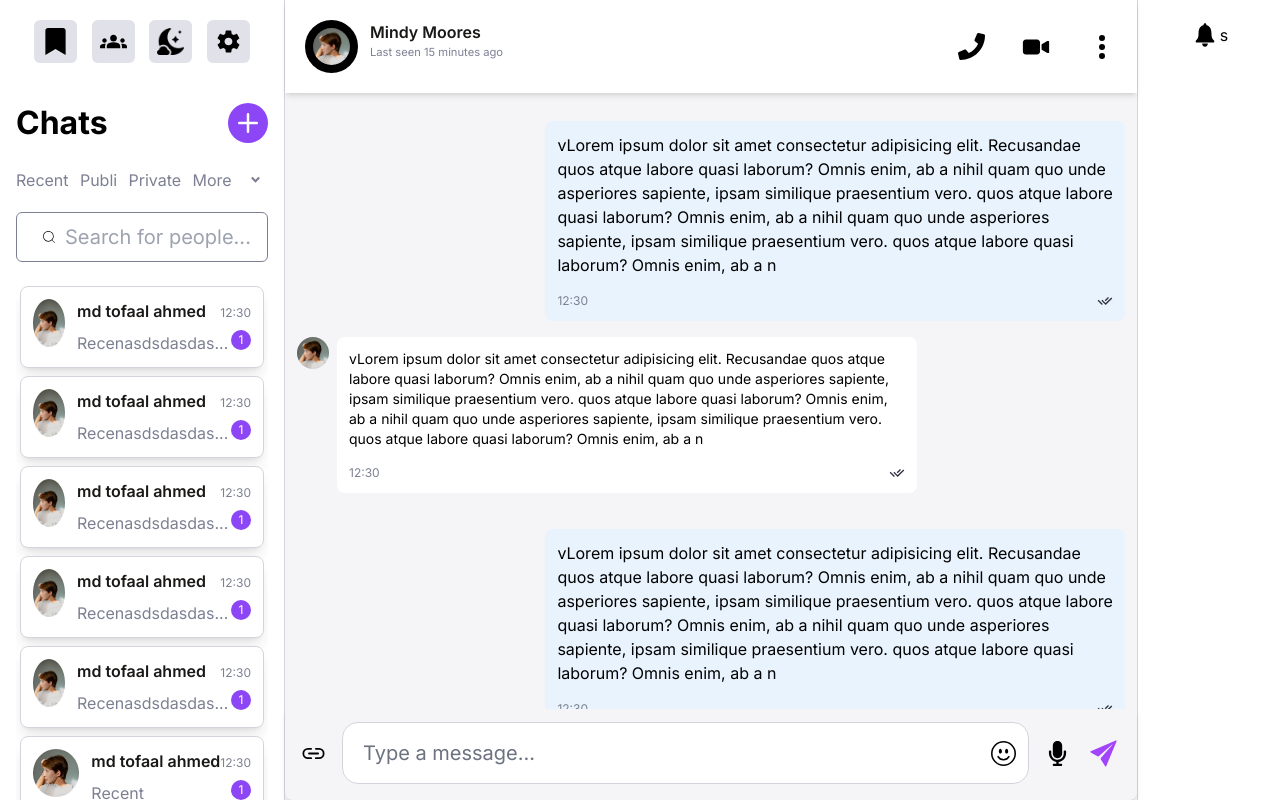
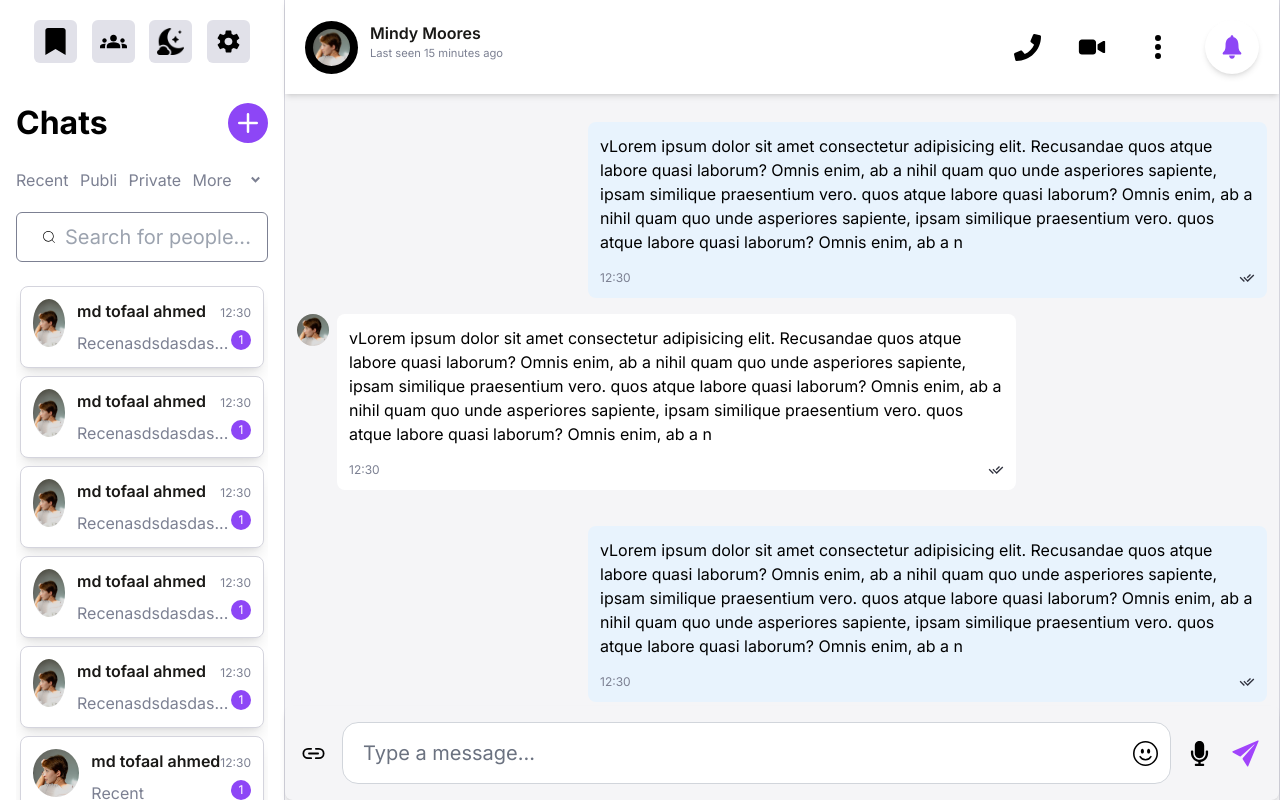
Before and after one commit to Tofaal9152/chatApplication, a React (Vite) app: page /messenger in a window 1280 px wide. Built offline with nearby package versions, Linux system fonts and the light colour scheme.

Commit message:
Making Messenger

```diff
--- a/package.json
+++ b/package.json
@@ -13,6 +13,7 @@
     "@reduxjs/toolkit": "^2.2.5",
     "emoji-picker-react": "^4.10.0",
     "react": "^18.2.0",
+    "react-avatar": "^5.0.3",
     "react-dom": "^18.2.0",
     "react-icons": "^5.2.1",
     "react-redux": "^9.1.2",
--- a/src/Components/Messenger/Messenger.jsx
+++ b/src/Components/Messenger/Messenger.jsx
@@ -1,14 +1,14 @@
 import React from "react";
 import Show_Message from "./Show_Message/Show_Message";
 import Chat_List from "./Chat_List/Chat_List";
-import Notification from "./Notification/Notification";
+// import Notification from "./Notification/Notification";
 
 const EXMessenger = () => {
   return (
     <div className="interfont flex">
       <Chat_List />
       <Show_Message />
-      <Notification/>
+      {/* <Notification/> */}
     </div>
   );
 };
--- a/src/Components/Messenger/Notification/Notification.jsx
+++ b/src/Components/Messenger/Notification/Notification.jsx
@@ -1,11 +1,54 @@
 import React from "react";
-import { IoIosNotifications } from "react-icons/io";
+import { RiArrowRightDoubleLine } from "react-icons/ri";
+import Avater from "../../../assets/Avater.jpeg";
+
+import { messageContaineer } from "../../../constants";
+import { useDispatch, useSelector } from "react-redux";
+import { setopen_notification } from "../../../Redux/counterSlice";
 const Notification = () => {
+  // Redux
+  const dispatch = useDispatch();
+  const open_notification = useSelector(
+    (state) => state.counter.open_notification
+  );
   return (
-    <div className="flexWidth3 ">
-      <div className="flex p-5  items-center justify-center">
-        <IoIosNotifications className="cursor-pointer" size={30} />
-        <div>s</div>
+    <div
+      style={{ scrollbarWidth: "thin" }}
+      className="p-8 h-screen rounded-lg max-w-md mx-auto overflow-y-scroll z-20"
+    >
+      {/* Header */}
+      <div className="flex items-center justify-between mb-4 space-x-3">
+        <h1 className="text-2xl font-bold text-[#191816]">Notifications</h1>
+        <div onClick={()=>dispatch(setopen_notification())} className="duration-500 p-3 cursor-pointer items-center justify-center bg-white rounded-full shadow-md">
+          <RiArrowRightDoubleLine
+            className="cursor-pointer text-[#191816] hover:text-gray-700  duration-300"
+            size={25}
+          />
+        </div>
+      </div>
+      <div className="">
+        {messageContaineer.map((item, index) => {
+          return (
+            <div className="flex items-start space-x-3 mb-4">
+              <img
+                className="w-[37px] h-[37px] rounded-full object-cover"
+                src={item.img}
+                alt="User Avatar"
+              />
+              <div className="flex flex-col space-y-1">
+                <h2 className="text-sm font-semibold text-[#191816]">
+                  Mindy Moores
+                </h2>
+                <p className="text-sm text-[#191816]">
+                  {item.avatat_Text.length > 10
+                    ? item.avatat_Text.substring(0, 15) + "..."
+                    : item.avatat_Text}
+                </p>
+                <p className="text-xs text-[#7C8092]">1 minute ago</p>
+              </div>
+            </div>
+          );
+        })}
       </div>
     </div>
   );
--- a/src/Components/Messenger/Show_Message/MeAndFriendConversation.jsx
+++ b/src/Components/Messenger/Show_Message/MeAndFriendConversation.jsx
@@ -32,9 +32,9 @@ const MeAndFriendConversation = () => {
                 alt="Friend"
               />
               <div className="bg-white p-3 rounded-lg max-w-[70%] space-y-4">
-                <p className="text-sm">{item.FriendText}</p>
+                <p className="text-md">{item.FriendText}</p>
                 <div className="flex items-center justify-between">
-                  <p className="text-xs text-[#7C8092]">{item.MyTime}</p>
+                  <p className="text-xs text-[#7C8092]">{item.FriendMyTime}</p>
                   {/* Replace "sent" text with image */}
                   <RiCheckDoubleFill className="text-[#30323E]" />
                 </div>
--- a/src/Components/Messenger/Show_Message/Show_Message.jsx
+++ b/src/Components/Messenger/Show_Message/Show_Message.jsx
@@ -7,20 +7,33 @@ import { IoLinkOutline } from "react-icons/io5";
 import { BsEmojiSmile } from "react-icons/bs";
 import { FaMicrophone } from "react-icons/fa";
 import { IoIosSend } from "react-icons/io";
+import { IoIosNotifications } from "react-icons/io";
+import { RiArrowRightDoubleLine } from "react-icons/ri";
 import Emoji from "emoji-picker-react";
 import MeAndFriendConversation from "./MeAndFriendConversation";
-
-
+import Notification from "../Notification/Notification";
+import { useDispatch, useSelector } from "react-redux";
+import { setopen_notification } from "../../../Redux/counterSlice";
 const MsxContainer = () => {
-  const [emojiOpen, setemojiOpen] = useState(false);
+  // states
+  const [open_emoji, setopen_emoji] = useState(false);
   const [text, settext] = useState("");
+  // Redux
+  const dispatch = useDispatch();
+  const open_notification = useSelector(
+    (state) => state.counter.open_notification
+  );
+  // Constanr Variable
   const handleClick = (prev) => {
     settext((e) => e + prev.emoji);
-    setemojiOpen(false);
+    setopen_emoji(false);
   };
   console.log(text);
   return (
     <div className="flexWidth2 bg-[#F5F5F7]  flex flex-col relative border-x-[1px] border-[#D4D4DD]">
+      <div className="flex ">
+        {/* 1 */}
+        <div className="">
           {/* Navigation */}
           <div className="flex items-center justify-between p-5 shadow-md bg-white">
             <div className="flex justify-start items-start space-x-3">
@@ -40,15 +53,26 @@ const MsxContainer = () => {
                 </p>
               </div>
             </div>
+            <div className="flex space-x-8">
               <div className="flex items-center justify-center space-x-9">
                 <FaPhone className="cursor-pointer" size={27} />
                 <IoIosVideocam className="cursor-pointer" size={30} />
                 <HiDotsVertical className="cursor-pointer" size={30} />
               </div>
+              <div
+                onClick={() => dispatch(setopen_notification())}
+                className="p-3 cursor-pointer items-center justify-center bg-white rounded-full shadow-md"
+              >
+                <IoIosNotifications
+                  className="cursor-pointer text-[#8D46F6] hover:text-yellow-500"
+                  size={30}
+                />
+              </div>
+            </div>
           </div>
 
           {/* Showing Message */}
-      <MeAndFriendConversation/>
+          <MeAndFriendConversation />
           {/* Messages Section */}
           <div className="flex w-full items-center absolute bottom-0 space-x-4 p-4 rounded-lg shadow-md">
             <span className="cursor-pointer">
@@ -63,13 +87,13 @@ const MsxContainer = () => {
                 placeholder="Type a message..."
               />
               <span
-            onClick={() => setemojiOpen((e) => !e)}
-            className="cursor-pointer onClick={() => setemojiOpen((e) => !e)}"
+                onClick={() => setopen_emoji((e) => !e)}
+                className="cursor-pointer onClick={() => setopen((e) => !e)}"
               >
                 <BsEmojiSmile size={25} />
               </span>
               <div className="absolute bottom-[5rem] right-0">
-            <Emoji onEmojiClick={handleClick} open={emojiOpen} />
+                <Emoji onEmojiClick={handleClick} open={open_emoji} />
               </div>
             </div>
             <span className="cursor-pointer">
@@ -80,6 +104,14 @@ const MsxContainer = () => {
             </span>
           </div>
         </div>
+        {/* 2 */}
+        <div
+          className={`${open_notification ? "block" : "hidden"} bg-[#E1E1E9]`}
+        >
+          <Notification />
+        </div>
+      </div>
+    </div>
   );
 };
 
--- a/src/Redux/counterSlice.js
+++ b/src/Redux/counterSlice.js
@@ -4,26 +4,18 @@ export const counterSlice = createSlice({
     name: 'counter',
     initialState: {
         value: 0,
+        open_notification:false,
     },
     reducers: {
-        increment: (state) => {
-            // Redux Toolkit allows us to write "mutating" logic in reducers. It
-            // doesn't actually mutate the state because it uses the Immer library,
-            // which detects changes to a "draft state" and produces a brand new
-            // immutable state based off those changes.
-            // Also, no return statement is required from these functions.
-            state.value += 1
+
+        setopen_notification: (state) => {
+            state.open_notification = !state.open_notification
         },
-        decrement: (state) => {
-            state.value -= 1
-        },
-        incrementByAmount: (state, action) => {
-            state.value += action.payload
-        },
+
     },
 })
 
 // Action creators are generated for each case reducer function
-export const { increment, decrement, incrementByAmount } = counterSlice.actions
+export const { setopen_notification } = counterSlice.actions
 
 export default counterSlice.reducer
--- a/src/constants/index.jsx
+++ b/src/constants/index.jsx
@@ -183,14 +183,14 @@ export const chating_between = [
             labore quasi laborum? Omnis enim, ab a n`,
     MyTime: `12:30`,
     // Friend
-    FriendImage:Avatar,
+    FriendImage: Avatar,
     FriendText: `vLorem ipsum dolor sit amet consectetur adipisicing elit. Recusandae
             quos atque labore quasi laborum? Omnis enim, ab a nihil quam quo
             unde asperiores sapiente, ipsam similique praesentium vero. quos
             atque labore quasi laborum? Omnis enim, ab a nihil quam quo unde
             asperiores sapiente, ipsam similique praesentium vero. quos atque
             labore quasi laborum? Omnis enim, ab a n`,
-    MyTime: `12:30`,
+    FriendMyTime: `12:30`,
   },
   {
     // ME
@@ -202,14 +202,14 @@ export const chating_between = [
             labore quasi laborum? Omnis enim, ab a n`,
     MyTime: `12:30`,
     // Friend
-    FriendImage:Avatar,
+    FriendImage: Avatar,
     FriendText: `vLorem ipsum dolor sit amet consectetur adipisicing elit. Recusandae
             quos atque labore quasi laborum? Omnis enim, ab a nihil quam quo
             unde asperiores sapiente, ipsam similique praesentium vero. quos
             atque labore quasi laborum? Omnis enim, ab a nihil quam quo unde
             asperiores sapiente, ipsam similique praesentium vero. quos atque
             labore quasi laborum? Omnis enim, ab a n`,
-    MyTime: `12:30`,
+    FriendMyTime: `12:30`,
   },
   {
     // ME
@@ -221,14 +221,14 @@ export const chating_between = [
             labore quasi laborum? Omnis enim, ab a n`,
     MyTime: `12:30`,
     // Friend
-    FriendImage:Avatar,
+    FriendImage: Avatar,
     FriendText: `vLorem ipsum dolor sit amet consectetur adipisicing elit. Recusandae
             quos atque labore quasi laborum? Omnis enim, ab a nihil quam quo
             unde asperiores sapiente, ipsam similique praesentium vero. quos
             atque labore quasi laborum? Omnis enim, ab a nihil quam quo unde
             asperiores sapiente, ipsam similique praesentium vero. quos atque
             labore quasi laborum? Omnis enim, ab a n`,
-    MyTime: `12:30`,
+    FriendMyTime: `12:30`,
   },
   {
     // ME
@@ -240,13 +240,14 @@ export const chating_between = [
             labore quasi laborum? Omnis enim, ab a n`,
     MyTime: `12:30`,
     // Friend
-    FriendImage:Avatar,
+    FriendImage: Avatar,
     FriendText: `vLorem ipsum dolor sit amet consectetur adipisicing elit. Recusandae
             quos atque labore quasi laborum? Omnis enim, ab a nihil quam quo
             unde asperiores sapiente, ipsam similique praesentium vero. quos
             atque labore quasi laborum? Omnis enim, ab a nihil quam quo unde
             asperiores sapiente, ipsam similique praesentium vero. quos atque
             labore quasi laborum? Omnis enim, ab a n`,
-    MyTime: `12:30`,
+    FriendMyTime: `12:30`,
   },
+
 ];
--- a/src/index.css
+++ b/src/index.css
@@ -26,12 +26,7 @@
 }
 
 .flexWidth2 {
-    flex: 3;
-    /* flex: ; */
-}
-.flexWidth3 {
-    flex: 0.5;
-    /* flex: ; */
+    flex: 3.5;
 }
 
 * {
```
Also changed, not shown: src/Components/Messenger/Messanger_Nav/Messenger_Nav.jsx (deleted, +0 -52 lines), 1 other file (tests, documents, lock files or other folders). Lines whose indentation alone changed are shown as unchanged.
